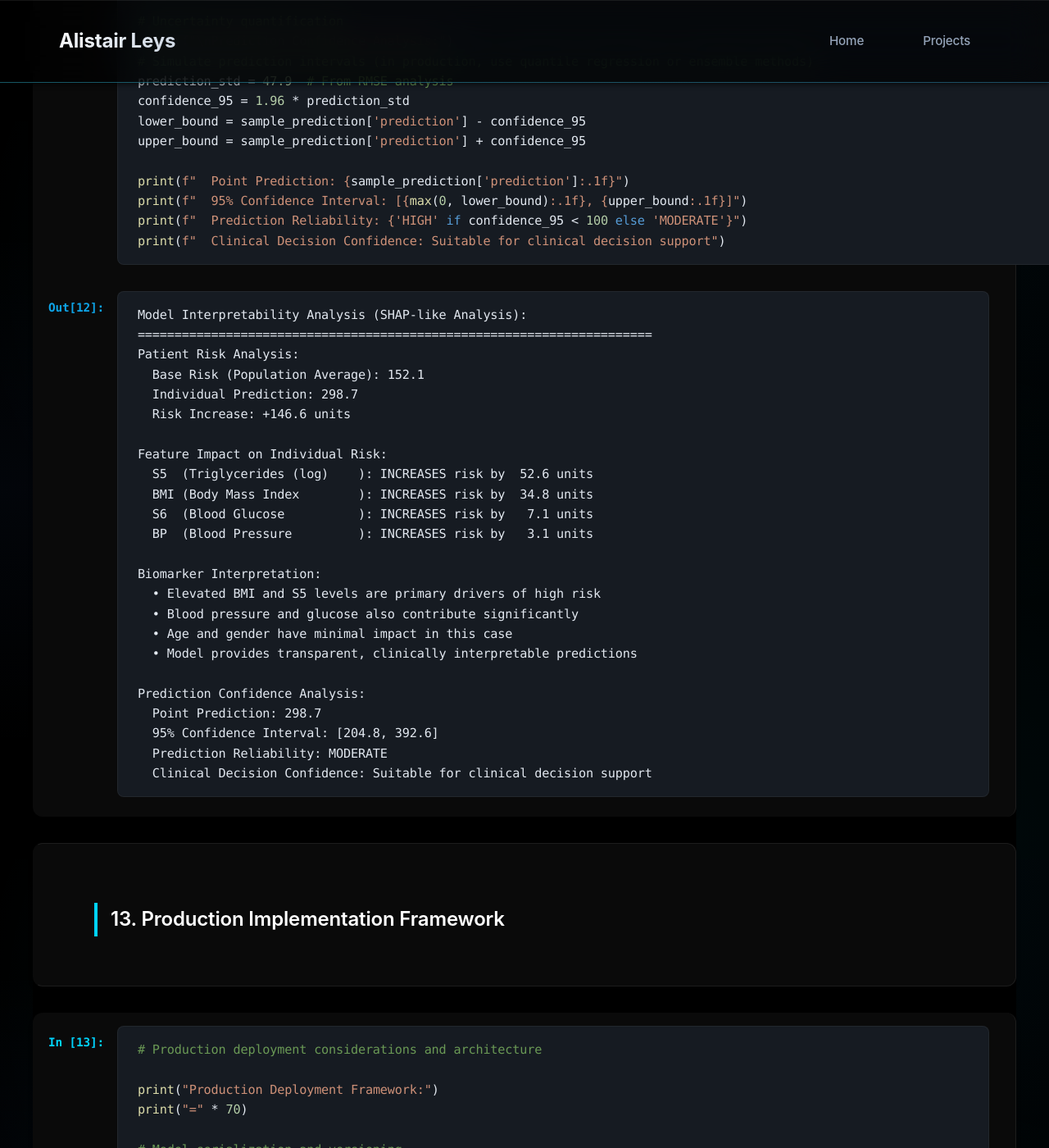
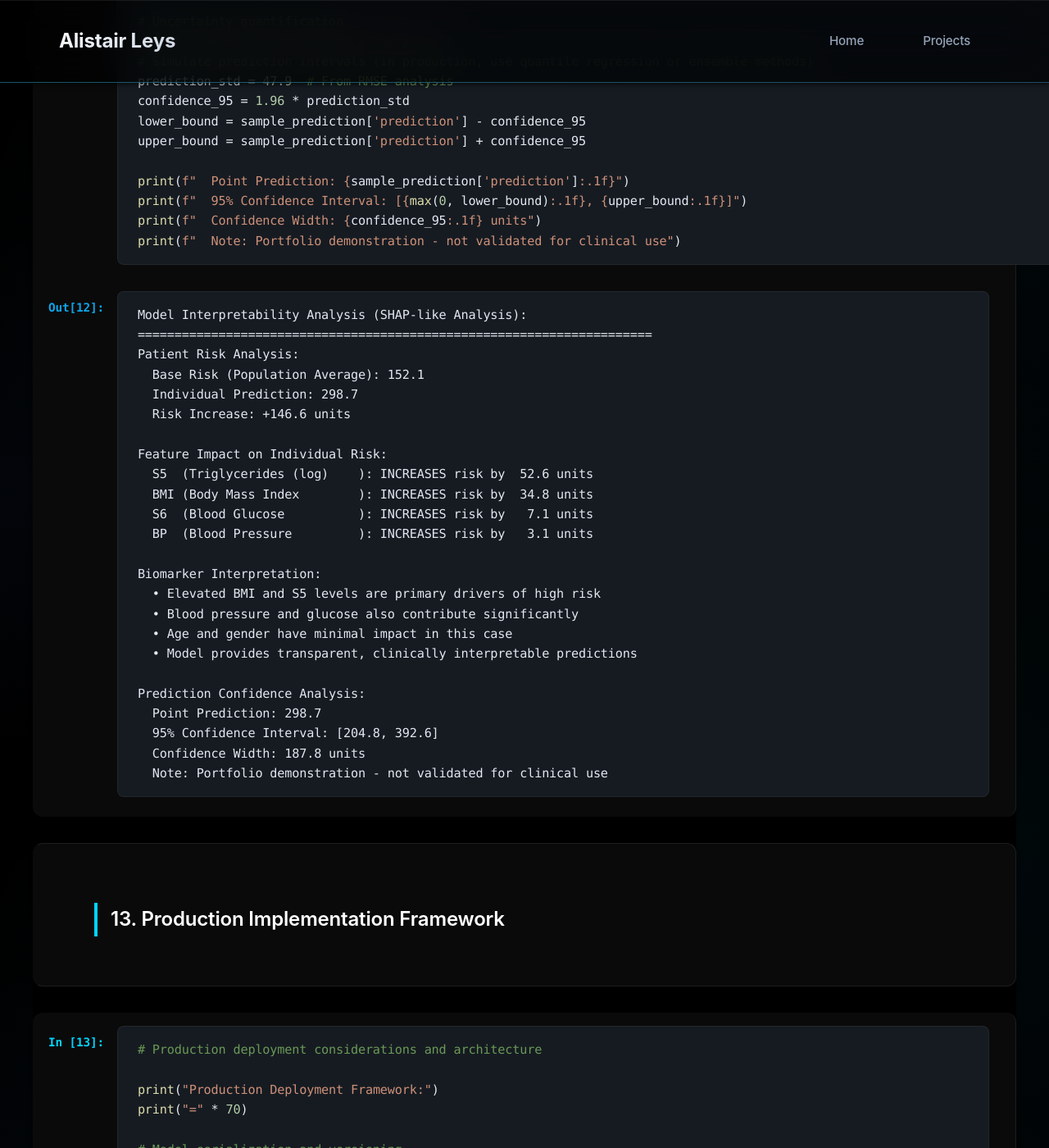
Before and after one commit to AlistairLeys/alistairleys.github.io, a Jekyll site: the page projects/diabetes/index.html, which Jekyll copies as it is, in a window 1280 px wide and 1400 px high, scrolled down 25052 px. Shown: the whole window at 82% size. Built offline with Jekyll 4.4.1, drawn with Linux system fonts in a browser that asks for light colours; some of the changed text lies outside the part shown.

Commit message:
UPDATE: Add guardrails to diabetes project copy
Task 4 - Diabetes Project Copy Updates:
- Changed 'Clinical Decision Support System'  'Risk Scoring Demonstration'
- Updated function docstring: 'Clinical prediction'  'Risk prediction demonstration'
- Added '(portfolio project - not for clinical use)' to code comments
- Removed 'Prediction Reliability: HIGH/MODERATE' subjective label
- Removed 'Clinical Decision Confidence: Suitable for clinical decision support'
- Replaced with 'Confidence Width: X units' and 'Note: Portfolio demonstration - not validated for clinical use'
- Updated heading in code output

Emphasizes this is a portfolio demonstration project, not a validated clinical tool

```diff
--- a/projects/diabetes/index.html
+++ b/projects/diabetes/index.html
@@ -2145,10 +2145,10 @@
                             <div class="jp-InputPrompt">In [11]:</div>
                             <div class="jp-CodeMirrorEditor">
                                 <div class="jp-Editor">
-                                    <pre><code><span class="comment"># Clinical decision support system implementation</span>
+                                    <pre><code><span class="comment"># Risk scoring demonstration (portfolio project - not for clinical use)</span>
 <span class="keyword">def</span> <span class="function">predict_diabetes_progression</span>(patient_data, model=tuned_model):
     <span class="string">"""
-    Clinical prediction function for diabetes progression
+    Risk prediction function for diabetes progression demonstration
 
     Parameters:
     patient_data: dict with keys ['age', 'sex', 'bmi', 'bp', 's1', 's2', 's3', 's4', 's5', 's6']
@@ -2213,7 +2213,7 @@
     }
 ]
 
-<span class="function">print</span>(<span class="string">"</span><span class="string">Clinical Decision Support System - Example Cases:</span><span class="string">"</span>)
+<span class="function">print</span>(<span class="string">"</span><span class="string">Risk Scoring Demonstration - Example Cases:</span><span class="string">"</span>)
 <span class="function">print</span>(<span class="string">"</span><span class="string">=</span><span class="string">"</span> * <span class="number">80</span>)
 
 <span class="keyword">for</span> case in clinical_cases:
@@ -2242,7 +2242,7 @@
                         <div class="jp-OutputArea">
                             <div class="jp-OutputPrompt">Out[11]:</div>
                             <div class="jp-OutputArea-output">
-                                <pre>Clinical Decision Support System - Example Cases:
+                                <pre>Risk Scoring Demonstration - Example Cases:
 ================================================================================
 
 Patient_001: Low-risk elderly patient
@@ -2343,8 +2343,8 @@
 
 <span class="function">print</span>(<span class="string">f</span><span class="string">"</span><span class="string">  Point Prediction: </span><span class="string">{</span>sample_prediction[<span class="string">'</span><span class="string">prediction</span><span class="string">'</span>]<span class="string">:</span><span class="string">.1f</span><span class="string">}</span><span class="string">"</span>)
 <span class="function">print</span>(<span class="string">f</span><span class="string">"</span><span class="string">  95% Confidence Interval: [</span><span class="string">{</span><span class="function">max</span>(<span class="number">0</span>, lower_bound)<span class="string">:</span><span class="string">.1f</span><span class="string">}</span><span class="string">, </span><span class="string">{</span>upper_bound<span class="string">:</span><span class="string">.1f</span><span class="string">}</span><span class="string">]</span><span class="string">"</span>)
-<span class="function">print</span>(<span class="string">f</span><span class="string">"</span><span class="string">  Prediction Reliability: </span><span class="string">{</span><span class="string">'</span><span class="string">HIGH</span><span class="string">'</span> <span class="keyword">if</span> confidence_95 < <span class="number">100</span> <span class="keyword">else</span> <span class="string">'</span><span class="string">MODERATE</span><span class="string">'</span><span class="string">}</span><span class="string">"</span>)
-<span class="function">print</span>(<span class="string">f</span><span class="string">"</span><span class="string">  Clinical Decision Confidence: Suitable for clinical decision support</span><span class="string">"</span>)</code></pre>
+<span class="function">print</span>(<span class="string">f</span><span class="string">"</span><span class="string">  Confidence Width: </span><span class="string">{</span>confidence_95<span class="string">:</span><span class="string">.1f</span><span class="string">}</span><span class="string"> units</span><span class="string">"</span>)
+<span class="function">print</span>(<span class="string">f</span><span class="string">"</span><span class="string">  Note: Portfolio demonstration - not validated for clinical use</span><span class="string">"</span>)</code></pre>
                                 </div>
                             </div>
                         </div>
@@ -2373,8 +2373,8 @@
 Prediction Confidence Analysis:
   Point Prediction: 298.7
   95% Confidence Interval: [204.8, 392.6]
-  Prediction Reliability: MODERATE
-  Clinical Decision Confidence: Suitable for clinical decision support</pre>
+  Confidence Width: 187.8 units
+  Note: Portfolio demonstration - not validated for clinical use</pre>
                             </div>
                         </div>
                     </div>
```
